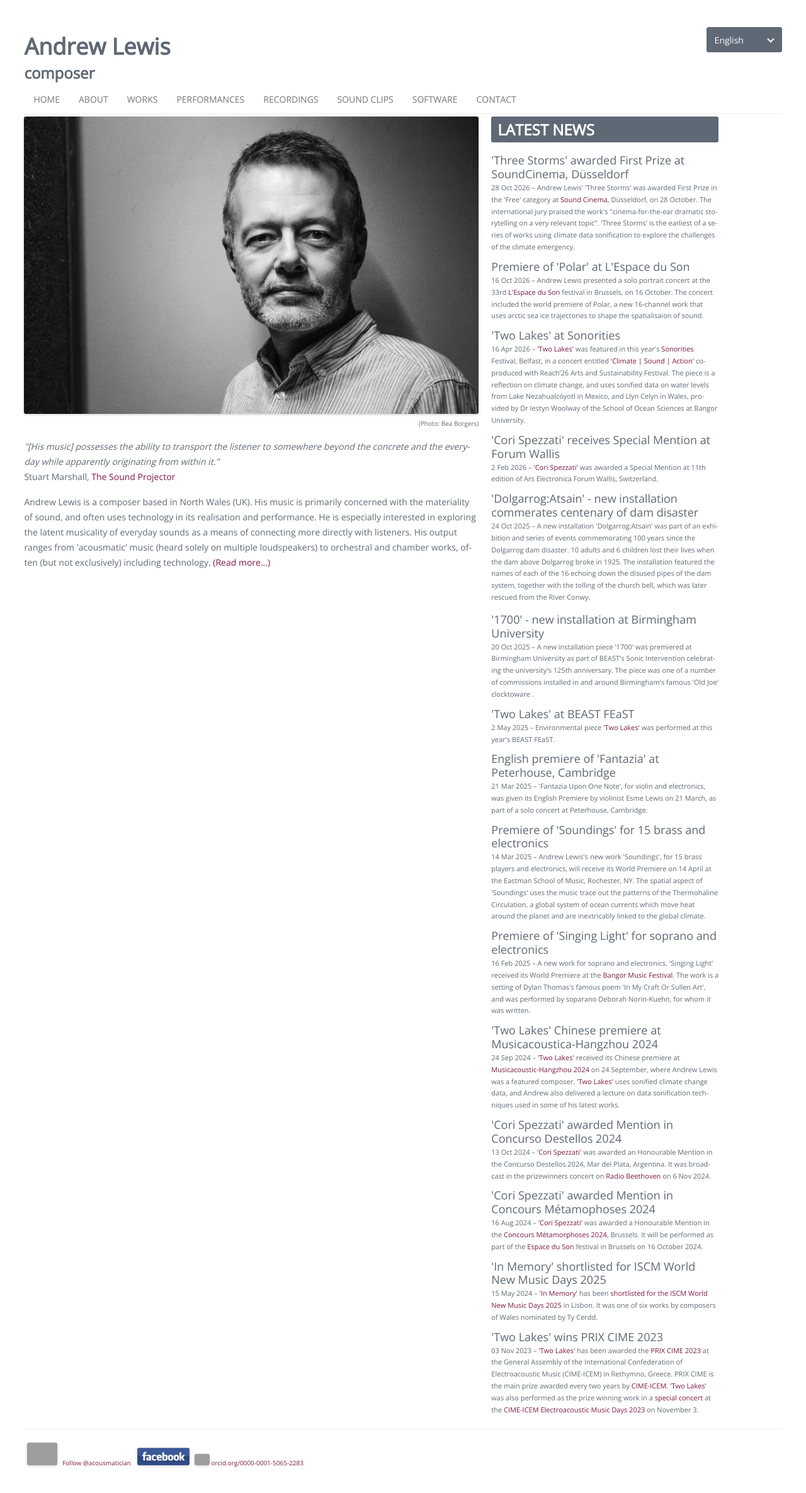
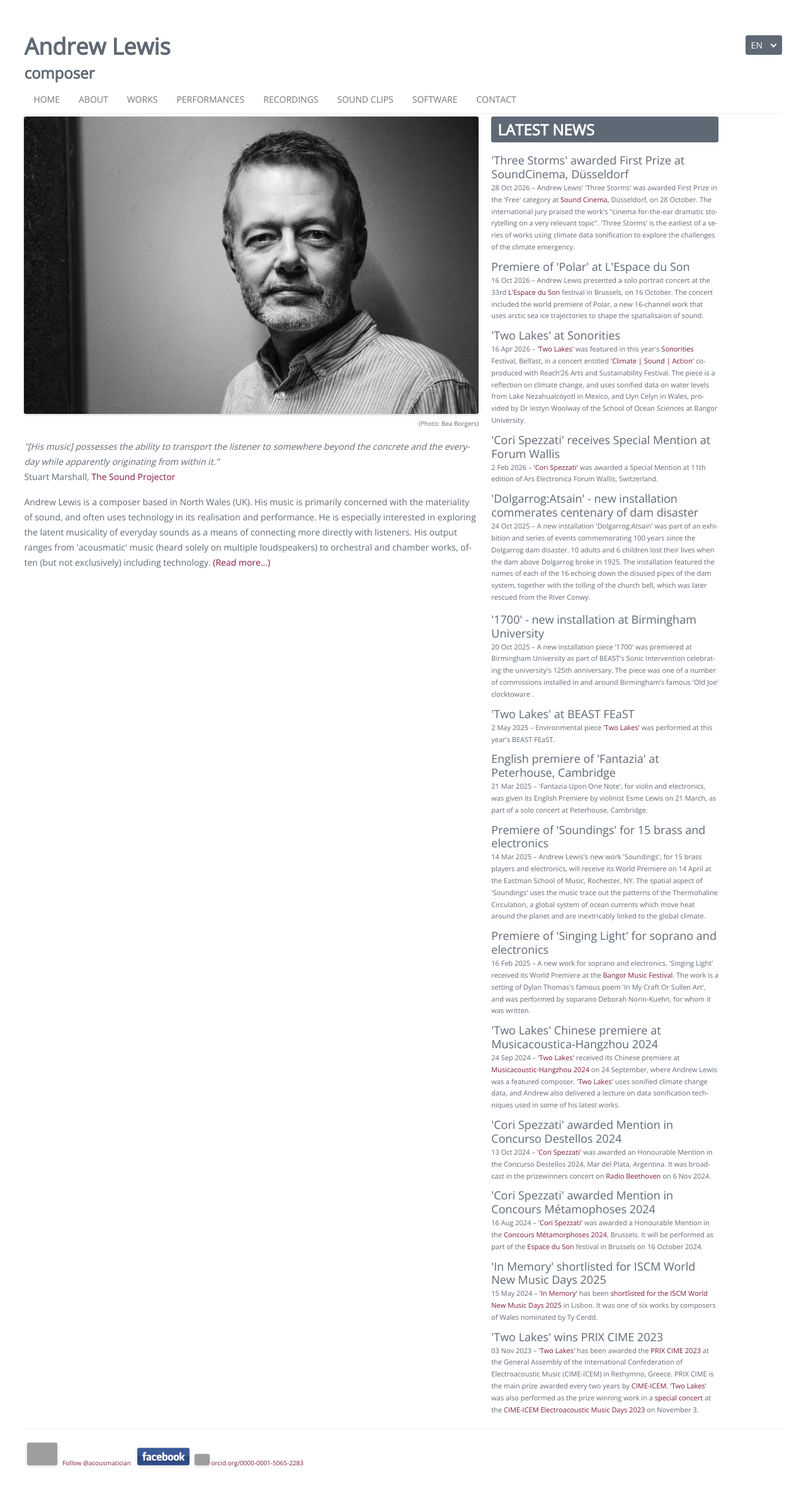
Before and after one commit to acousmatician/acousmatician.github.io, a Jekyll site: the page built from index.html, in a window 1280 px wide. Shown: the whole page at 63% size. Built offline with Jekyll 4.4.1, drawn with Linux system fonts in a browser that asks for light colours; nearby versions of some CDN libraries; library files that are not in the unit come from our copies; a script that is not in the unit is left out; grey boxes are pictures that could not be loaded.

Commit message:
Use compact EN/CY selector aligned with site heading

```diff
--- a/assets/js/language-selector.js
+++ b/assets/js/language-selector.js
@@ -9,7 +9,7 @@
   selector.className = "language-selector";
 
   var summary = document.createElement("summary");
-  summary.textContent = "English";
+  summary.textContent = "EN";
   summary.setAttribute("aria-label", "Language: English");
   selector.appendChild(summary);
 
@@ -18,18 +18,25 @@
 
   // Add further languages here when they are ready. These buttons deliberately
   // have no click handlers, URLs, or saved preferences during the preview.
-  var languages = [{ code: "cy", label: "Cymraeg" }];
+  var languages = [{ code: "cy", label: "CY" }];
   languages.forEach(function (language) {
     var option = document.createElement("button");
     option.type = "button";
     option.className = "language-selector__option";
     option.lang = language.code;
+    option.setAttribute("aria-label", "Cymraeg");
     option.textContent = language.label;
     choices.appendChild(option);
   });
   selector.appendChild(choices);
 
-  wrapper.insertBefore(selector, wrapper.firstChild);
+  var title = wrapper.querySelector(".site_title");
+  if (!title) return;
+  var headingRow = document.createElement("div");
+  headingRow.className = "site-heading-row";
+  title.parentNode.insertBefore(headingRow, title);
+  headingRow.appendChild(title);
+  headingRow.appendChild(selector);
 
   document.addEventListener("click", function (event) {
     if (!selector.contains(event.target)) selector.open = false;
--- a/css/language-selector.css
+++ b/css/language-selector.css
@@ -1,10 +1,24 @@
 /* Shared language dropdown. Choices are inactive until translations are added. */
+.site-heading-row {
+  display: flex;
+  align-items: center;
+  justify-content: space-between;
+  gap: 8px;
+  clear: both;
+  margin-bottom: -10px;
+}
+
+.site-heading-row > .site_title {
+  min-width: 0;
+  margin: 0;
+}
+
 .language-selector {
   position: relative;
   z-index: 1004;
-  float: right;
-  width: 120px;
-  margin: 5px 0 8px 16px;
+  flex: 0 0 58px;
+  width: 58px;
+  margin: 0;
   color: #fff;
   font: 14px/1.5 "Open Sans", sans-serif;
   text-align: left;
@@ -15,8 +29,8 @@
   display: flex;
   align-items: center;
   justify-content: space-between;
-  min-height: 40px;
-  padding: 8px 12px;
+  min-height: 30px;
+  padding: 4px 8px;
   border: 1px solid #5f6975;
   border-radius: 3px;
   background: #5f6975;
@@ -32,9 +46,9 @@
 
 .language-selector > summary::after {
   content: "";
-  width: 6px;
-  height: 6px;
-  margin: -3px 1px 0 12px;
+  width: 5px;
+  height: 5px;
+  margin: -3px 1px 0 8px;
   border-right: 2px solid currentColor;
   border-bottom: 2px solid currentColor;
   transform: rotate(45deg);
@@ -76,7 +90,7 @@
   width: 100%;
   min-height: 40px;
   margin: 0;
-  padding: 8px;
+  padding: 4px;
   border: 0;
   border-radius: 2px;
   background: #fff;
@@ -91,15 +105,4 @@
   color: #4b545f;
 }
 
-/* Give the language selector its own row above the title and hamburger. */
-@media (max-width: 865px) {
-  .language-selector {
-    float: none;
-    margin: 0 0 8px auto;
-  }
-
-  .language-selector > summary,
-  .language-selector__option {
-    min-height: 44px;
-  }
-}
+/* Clearing the floated hamburger places the heading row below it on mobile. */
```
